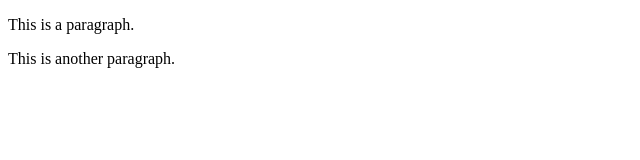
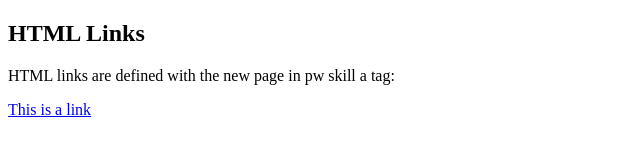
Before and after one commit to sanjeev-sah123/CI-CD, a plain HTML site: page Index.html in a window 1280 px wide. Shown: the whole page, without its empty margins (0-640 px from the left). Drawn offline with Linux system fonts and the light colour scheme.

Commit message:
Update Index.html

```diff
--- a/Index.html
+++ b/Index.html
@@ -2,8 +2,10 @@
 <html>
 <body>
 
-<p>This is a paragraph.</p>
-<p>This is another paragraph.</p>
+<h2>HTML Links</h2>
+<p>HTML links are defined with the new page in pw skill a tag:</p>
+
+<a href="https://www.w3schools.com">This is a link</a>
 
 </body>
 </html>
```
